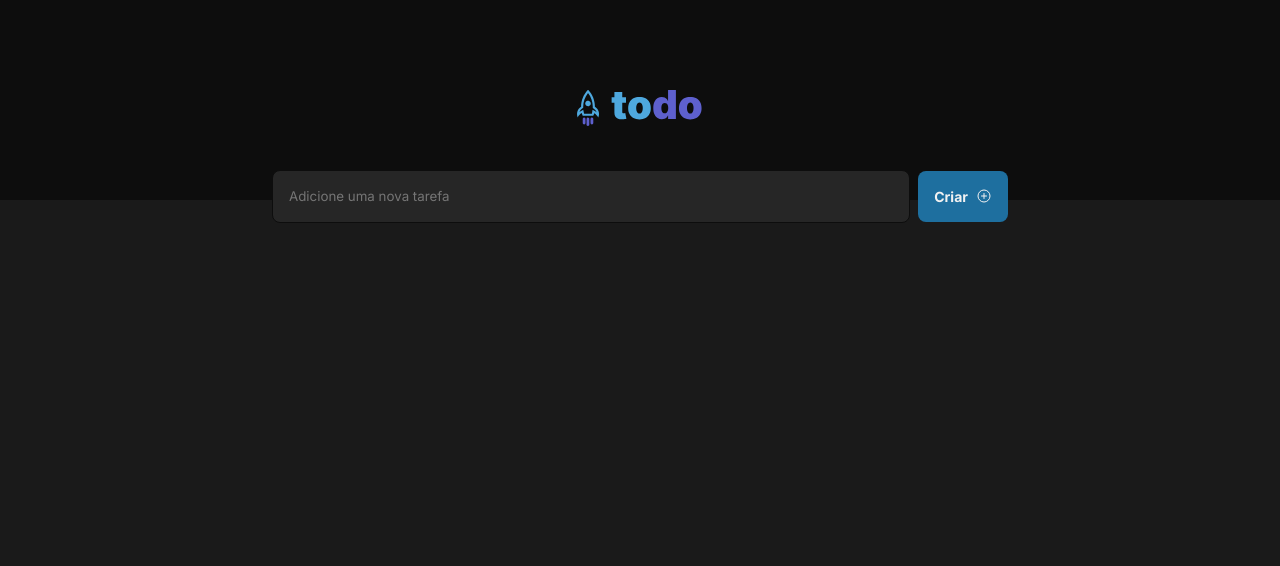
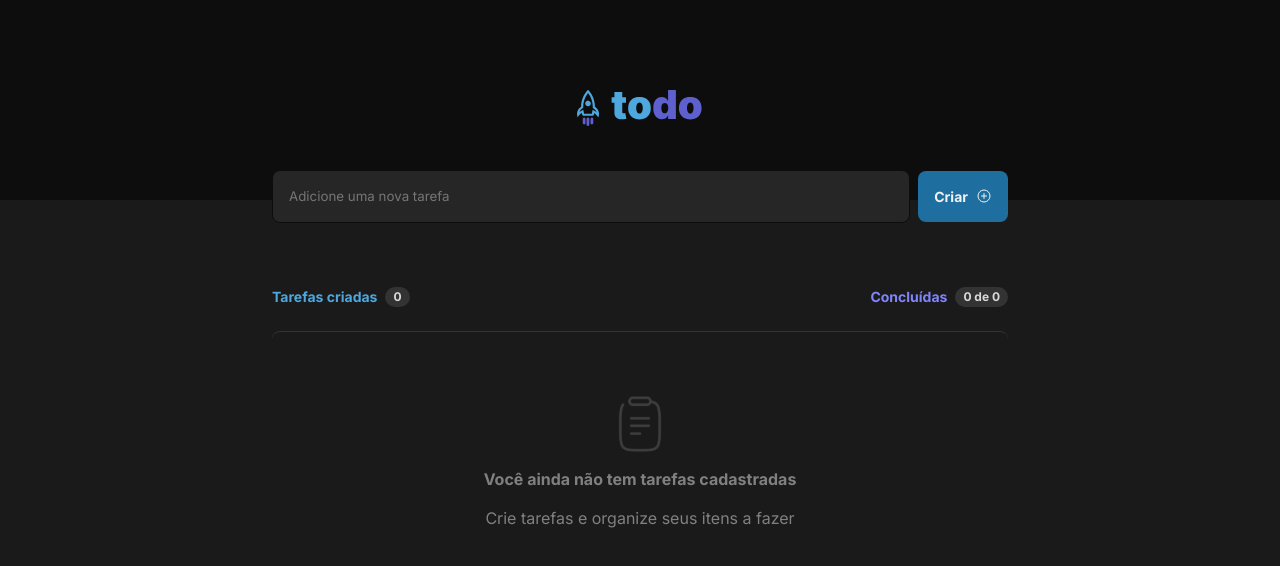
Before and after one commit to venturions/rocketseat-desafio-1, a React (Vite) app: page / in a window 1280 px wide. Shown: the top 566 px of the page. Built offline with nearby package versions, Linux system fonts and the light colour scheme.

Commit message:
finalização do layout e da lógica do desafio

```diff
--- a/src/App.module.css
+++ b/src/App.module.css
@@ -1,10 +1,10 @@
 .container {
   display: flex;
-  grid-template-columns: 1fr 46rem 1fr;
   justify-content: center;
   gap: 2rem;
   margin-top: calc(0px - 1.5rem - 6px);
   padding: 0 1rem;
+
 }
 
 .wrapper {
--- a/src/App.tsx
+++ b/src/App.tsx
@@ -3,14 +3,52 @@ import styles from "./App.module.css";
 
 import "./global.css";
 import { NewTaskBar } from "./Components/NewTaskBar";
+import { ToDoList } from "./Components/ToDoList";
+import { useState } from "react";
+
+export interface TaskProps {
+  title: string;
+  completed: boolean;
+}
 
 function App() {
+  const [tasks, setTasks] = useState<TaskProps[]>([]);
+
+  function addTask(newTask: TaskProps) {
+    console.log(newTask);
+    setTasks([...tasks, newTask]);
+  }
+
+  function deleteTask(taskToDelete: string) {
+    const tasksWithoutDeletedOne = tasks.filter((task) => {
+      return task.title !== taskToDelete;
+    });
+    setTasks(tasksWithoutDeletedOne);
+  }
+
+  function changeTaskStatus(taskToChange: TaskProps) {
+    const updatedTasks = tasks.map((task) => {
+      if (task.title === taskToChange.title) {
+        return { title: task.title, completed: !task.completed };
+      } else {
+        return task;
+      }
+    });
+
+    setTasks(updatedTasks);
+  }
+
   return (
     <>
       <Header />
       <div className={styles.container}>
         <div className={styles.wrapper}>
-          <NewTaskBar />
+          <NewTaskBar addTask={addTask} />
+          <ToDoList
+            tasks={tasks}
+            onDeleteTask={deleteTask}
+            onChangeTaskStatus={changeTaskStatus}
+          />
         </div>
       </div>
     </>
--- /dev/null
+++ b/src/Components/Counter.module.css
@@ -0,0 +1,16 @@
+.counter {
+  display: flex;
+  flex-direction: column;
+  justify-content: center;
+  align-items: center;
+  padding: 2px 8px;
+  gap: 10px;
+
+  background: var(--gray-400);
+  border-radius: 999px;
+}
+
+.counter p {
+  font-size: 0.75rem;
+  color: var(--gray-200);
+}
--- /dev/null
+++ b/src/Components/Counter.tsx
@@ -0,0 +1,21 @@
+import styles from "./Counter.module.css";
+
+interface CounterProps {
+  counterType: "created" | "finished";
+  count: number;
+  maxCount?: number;
+}
+
+export function Counter({ count, counterType, maxCount }: CounterProps) {
+  return (
+    <div className={styles.counter}>
+      {counterType === "created" ? (
+        <p>{count}</p>
+      ) : (
+        <p>
+          {count} de {maxCount}
+        </p>
+      )}
+    </div>
+  );
+}
--- a/src/Components/NewTaskBar.tsx
+++ b/src/Components/NewTaskBar.tsx
@@ -1,13 +1,46 @@
 import { PlusCircle } from "phosphor-react";
 import styles from "./NewTaskBar.module.css";
+import { ChangeEvent, FormEvent, InvalidEvent, useState } from "react";
+import { TaskProps } from "../App";
 
-export function NewTaskBar() {
+interface NewTaskBarProps {
+  addTask: (task: TaskProps) => void;
+}
+
+export function NewTaskBar({ addTask }: NewTaskBarProps) {
+  const [taskDescription, setTaskDescription] = useState("");
+
+  function handleNewTaskChange(event: ChangeEvent<HTMLInputElement>) {
+    event.target.setCustomValidity("");
+    setTaskDescription(event.target.value);
+  }
+
+  function handleNewTaskInvalid(event: InvalidEvent<HTMLInputElement>) {
+    event.target.setCustomValidity("Esse campo é obrigatório!");
+    setTaskDescription(event.target.value);
+  }
+
+  function handleAddTask(event: FormEvent) {
+    console.log({ title: taskDescription, completed: false });
+    event.preventDefault();
+    addTask({ title: taskDescription, completed: false });
+    setTaskDescription("");
+  }
+
   return (
-    <div className={styles.newTaskBar}>
-      <input type="text" placeholder="Adicione uma nova tarefa" />
-      <button>
-        Criar <PlusCircle size={16} />
-      </button>
-    </div>
+    <form onSubmit={handleAddTask}>
+      <div className={styles.newTaskBar}>
+        <input
+          value={taskDescription}
+          placeholder="Adicione uma nova tarefa"
+          onChange={handleNewTaskChange}
+          onInvalid={handleNewTaskInvalid}
+          required
+        />
+        <button>
+          Criar <PlusCircle size={16} />
+        </button>
+      </div>
+    </form>
   );
 }
--- /dev/null
+++ b/src/Components/Task.module.css
@@ -0,0 +1,79 @@
+.task {
+  display: grid;
+  /* flex-direction: row; */
+  grid-template-columns: 24px 10fr 24px;
+  align-items: flex-start;
+  padding: 16px;
+  gap: 12px;
+
+  min-height: 72px;
+
+  background: var(--gray-500);
+  border: 1px solid var(--gray-400);
+  box-shadow: 0px 2px 8px rgba(0, 0, 0, 0.06);
+  border-radius: 8px;
+}
+.taskName {
+  font-size: 0.875rem;
+  color: var(--gray-100);
+}
+
+.taskNameWhenChecked {
+  font-size: 0.875rem;
+  text-decoration-line: line-through;
+  color: var(--gray-300);
+}
+
+.task input[type="checkbox"] {
+  background: transparent;
+  width: 24px;
+  height: 24px;
+  border-radius: 50%;
+  vertical-align: middle;
+  border: 2px solid var(--blue);
+  appearance: none;
+  -webkit-appearance: none;
+  outline: none;
+  cursor: pointer;
+}
+
+.task input[type="checkbox"]:checked {
+  background: var(--purple-dark);
+  border: 0;
+  opacity: 0.9;
+}
+
+.task input[type="checkbox"]:checked:hover {
+  background: var(--purple);
+  opacity: 0.9;
+}
+
+.task input[type="checkbox"]:checked,
+.task input[type="checkbox"]:checked:hover {
+  background-image: url("../src/assets/vector.svg");
+  background-position: center;
+  background-repeat: no-repeat;
+  background-size: 14px;
+}
+
+.task input[type="checkbox"]:hover {
+  background: var(--blue-dark);
+}
+
+.task button {
+  background: transparent;
+  border: 0;
+  color: var(--gray-300);
+  cursor: pointer;
+  line-height: 0;
+  border-radius: 4px;
+}
+
+.task label {
+  display: flex;
+  align-items: center;
+}
+
+.task + .task {
+  margin-top: 0.75rem;
+}
--- /dev/null
+++ b/src/Components/Task.tsx
@@ -0,0 +1,49 @@
+import { Trash } from "phosphor-react";
+import styles from "./Task.module.css";
+import { useState } from "react";
+import { TaskProps } from "../App";
+
+interface TaskContentProps {
+  task: TaskProps;
+  onDeleteTask: (taskToDelete: string) => void;
+  onChangeTaskStatus: (taskToChange: TaskProps) => void;
+}
+
+export function Task({
+  task,
+  onDeleteTask,
+  onChangeTaskStatus,
+}: TaskContentProps) {
+  const [checked, setChecked] = useState(false);
+
+  const handleChangeTaskStatus = () => {
+    setChecked(!checked);
+    onChangeTaskStatus(task);
+  };
+
+  function handleDeleteTask() {
+    onDeleteTask(task.title);
+  }
+
+  return (
+    <div className={styles.task}>
+      <label>
+        <input
+          checked={checked}
+          onChange={handleChangeTaskStatus}
+          type="checkbox"
+        />
+      </label>
+      <p
+        className={
+          task.completed ? styles.taskNameWhenChecked : styles.taskName
+        }
+      >
+        {task.title}
+      </p>
+      <button title="Deletar tarefa">
+        <Trash size={24} onClick={handleDeleteTask} />
+      </button>
+    </div>
+  );
+}
--- /dev/null
+++ b/src/Components/ToDoList.module.css
@@ -0,0 +1,42 @@
+.toDoList {
+  margin-top: 4rem;
+}
+.header {
+  display: flex;
+  justify-content: space-between;
+}
+
+.createdTasks {
+  display: flex;
+  gap: 8px;
+  font-size: 0.875rem;
+  color: var(--blue);
+}
+.doneTasks {
+  display: flex;
+  gap: 8px;
+  font-size: 0.875rem;
+  color: var(--purple);
+}
+
+.content {
+  margin-top: 24px;
+  display: flex;
+  flex-direction: column;
+  justify-content: center;
+  align-items: center;
+  padding: 64px 24px;
+  gap: 16px;
+
+  border-top: 1px solid var(--gray-400);
+  border-radius: 8px;
+}
+
+.content strong,
+p {
+  color: var(--gray-300);
+}
+
+.taskList {
+  margin-top: 1.5rem;
+}
--- /dev/null
+++ b/src/Components/ToDoList.tsx
@@ -0,0 +1,63 @@
+import { TaskProps } from "../App";
+import { Counter } from "./Counter";
+import { Task } from "./Task";
+import styles from "./ToDoList.module.css";
+
+interface ToDoListProps {
+  tasks: Array<TaskProps>;
+  onDeleteTask: (taskToDelete: string) => void;
+  onChangeTaskStatus: (taskToChange: TaskProps) => void;
+}
+
+export function ToDoList({
+  tasks,
+  onDeleteTask,
+  onChangeTaskStatus,
+}: ToDoListProps) {
+  const numberOfCompletedTasks = tasks.filter(
+    (item) => item.completed === true
+  ).length;
+
+  return (
+    <>
+      <main className={styles.toDoList}>
+        <header className={styles.header}>
+          <strong className={styles.createdTasks}>
+            Tarefas criadas
+            <Counter counterType="created" count={tasks.length} />
+          </strong>
+          <strong className={styles.doneTasks}>
+            Concluídas{" "}
+            <Counter
+              counterType="finished"
+              count={numberOfCompletedTasks}
+              maxCount={tasks?.length}
+            />
+          </strong>
+        </header>
+        {tasks.length > 0 ? (
+          <>
+            <div className={styles.taskList}>
+              {tasks.map((task) => {
+                return (
+                  <Task
+                    key={task.title}
+                    task={task}
+                    onDeleteTask={onDeleteTask}
+                    onChangeTaskStatus={onChangeTaskStatus}
+                  />
+                );
+              })}
+            </div>
+          </>
+        ) : (
+          <div className={styles.content}>
+            <img src="src\assets\clipboard.svg" alt="Clipboard"></img>
+            <strong>Você ainda não tem tarefas cadastradas</strong>
+            <p>Crie tarefas e organize seus itens a fazer</p>
+          </div>
+        )}
+      </main>
+    </>
+  );
+}
--- a/src/global.css
+++ b/src/global.css
@@ -7,6 +7,7 @@
 
   --gray-100: #f2f2f2;
   --gray-200: #d9d9d9;
+  --gray-300: #808080;
   --gray-400: #333333;
   --gray-500: #262626;
   --gray-600: #1a1a1a;
```
Also changed, not shown: src/assets/clipboard.svg (added), src/assets/vector.svg (added).
